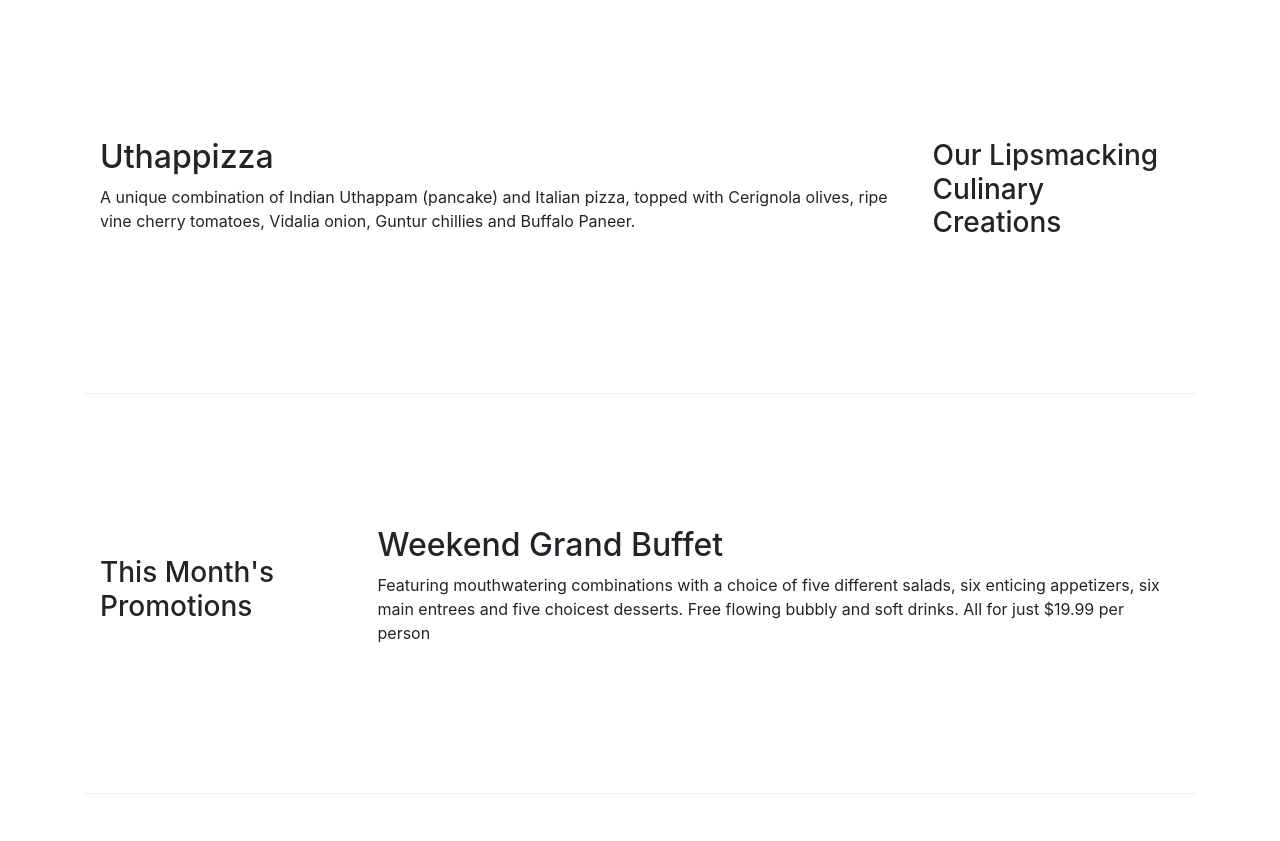
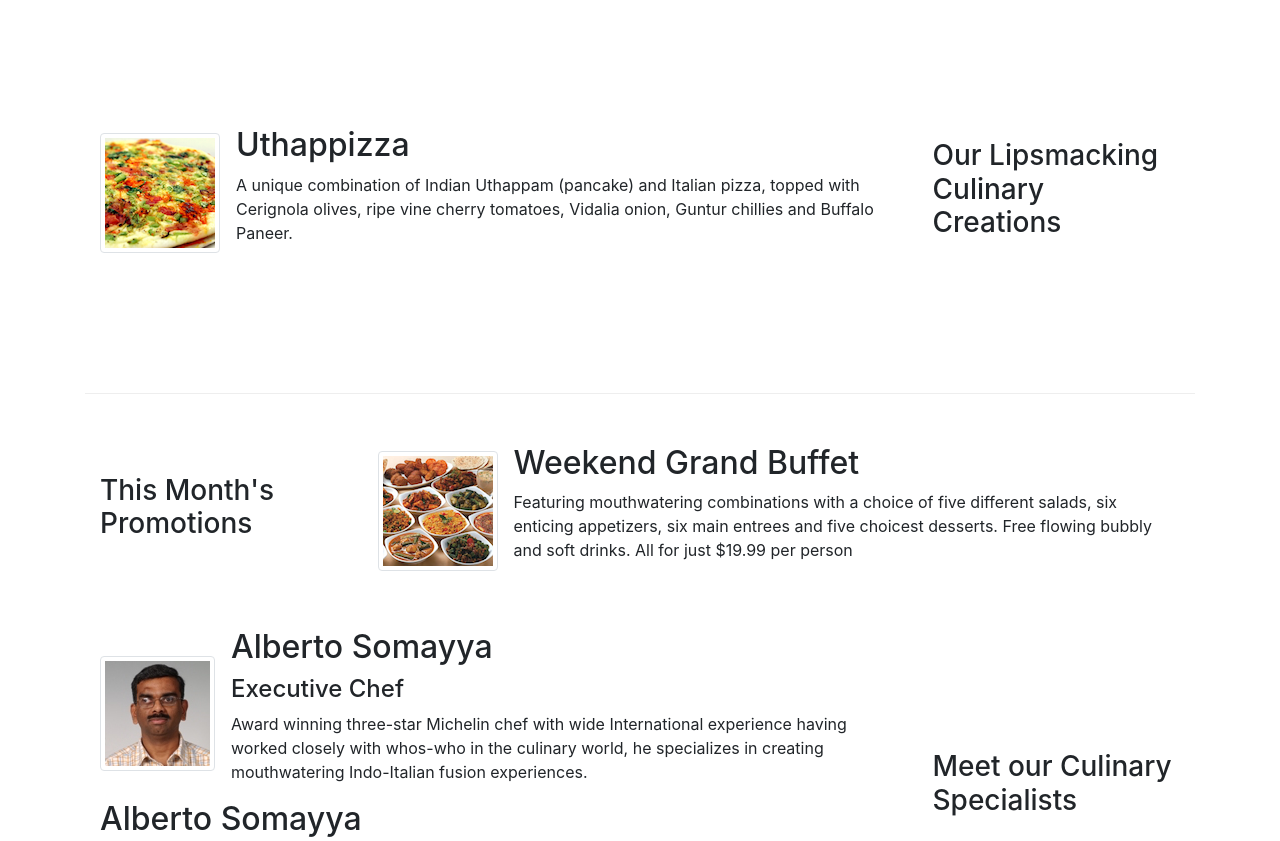
Before and after one commit to beingstoic/coursera, a website: page index.html in a window 1280 px wide. Shown: the part 340-1181 px from the top of the page. Drawn offline with nearby package versions, Linux system fonts and the light colour scheme.

Commit message:
Images and media

```diff
--- a/index.html
+++ b/index.html
@@ -21,7 +21,7 @@
             <button class="navbar-toggler" type="button" data-toggle="collapse" data-target="#Navbar">
                 <span class="navbar-toggler-icon"></span>
             </button>
-            <a class="navbar-brand mr-auto" href="#">Ristorante Con Fusion</a>
+            <a class="navbar-brand mr-auto" href="#"><img src="img/logo.png" height="30" width="40"></a>
             <div class="collapse navbar-collapse" id="Navbar">
                 <ul class="navbar-nav mr-auto">
                     <li class="nav-item active"><a class="nav-link" href="#"><span class="fa fa-home fa-lg"></span>Home</a></li>
@@ -50,9 +50,15 @@
             <div class="col-12 col-sm-4 col-md-3 order-sm-last">
                 <h3>Our Lipsmacking Culinary Creations</h3>
             </div >
-            <div class="col col-sm col-md order-sm-first">
-                <h2>Uthappizza</h2>
-                <p>A unique combination of Indian Uthappam (pancake) and Italian pizza, topped with Cerignola olives, ripe vine cherry tomatoes, Vidalia onion, Guntur chillies and Buffalo Paneer.</p>
+            <div class="col col-sm order-sm-first col-md ">
+                <div class="media">
+                    <img class="d-flex mr-3 img-thumbnail align-self-center"
+                        src="img/uthappizza.png" alt="uthappizza">
+                    <div class="media-body">
+                        <h2 class="mt-0">Uthappizza</h2>
+                        <p class="d-none d-sm-block">A unique combination of Indian Uthappam (pancake) and Italian pizza, topped with Cerignola olives, ripe vine cherry tomatoes, Vidalia onion, Guntur chillies and Buffalo Paneer.</p>
+                    </div>
+                </div>
             </div>
         </div>
 
@@ -62,16 +68,30 @@
                 <h3>This Month's Promotions</h3>
             </div>
             <div class="col col-sm col-md">
-                <h2>Weekend Grand Buffet</h2>
-                <p>Featuring mouthwatering combinations with a choice of five different salads, six enticing appetizers, six main entrees and five choicest desserts. Free flowing bubbly and soft drinks. All for just $19.99 per person </p>
+                <div class="media">
+                    <img class="img-thumbnail d-flex mr-3 align-self-center"
+                        src="img/buffet.png" alt="buffet">
+                        <div class="media-body">
+                          <h2 class="mt-0">Weekend Grand Buffet</h2>
+                          <p class="d-none d-sm-block">Featuring mouthwatering combinations with a choice of five different salads, six enticing appetizers, six main entrees and five choicest desserts. Free flowing bubbly and soft drinks. All for just $19.99 per person </p>
+                        </div>
+                </div>
             </div>
-        </div>
 
         <div class="row  row-content align-items-center">
             <div class="col-12 col-sm-4 col-md-3 order-sm-last">
                 <h3>Meet our Culinary Specialists</h3>
             </div>
             <div class="col col-sm col-md order-sm-first">
+                <div class="media">
+                    <img class="img-thumbnail d-flex mr-3 align-self-center"
+                        src="img/alberto.png" alt="alberto">
+                    <div class="media-body">
+                        <h2 class="mt-0">Alberto Somayya</h2>
+                        <h4>Executive Chef</h4>
+                        <p class="d-none d-sm-block">Award winning three-star Michelin chef with wide International experience having worked closely with whos-who in the culinary world, he specializes in creating mouthwatering Indo-Italian fusion experiences. </p>
+                    </div>
+                </div>
                 <h2>Alberto Somayya</h2>
                 <h4>Executive Chef</h4>
                 <p>Award winning three-star Michelin chef with wide International experience having worked closely with whos-who in the culinary world, he specializes in creating mouthwatering Indo-Italian fusion experiences. </p>
```
Also changed, not shown: aboutus.html (+3 -2 lines), img/alberto.png (added), img/buffet.png (added), img/logo.png (added), img/uthappizza.png (added), 1 other file.
